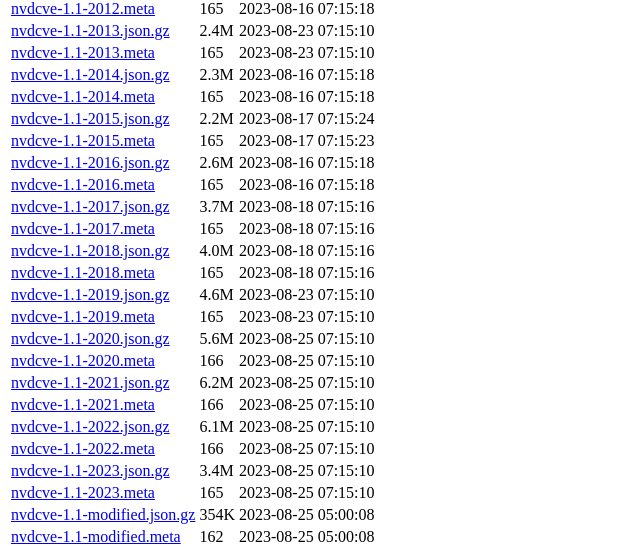
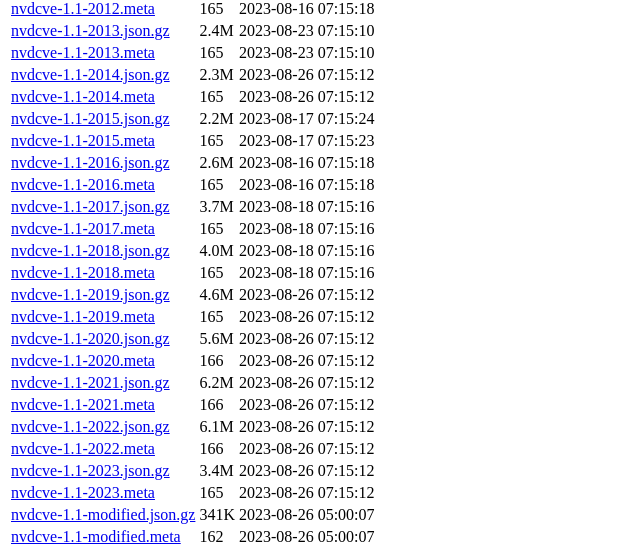
Before and after one commit to beny23/nvd-nist-mirror, a plain HTML site: page feeds/json/cve/1.1/index.html in a window 1280 px wide. Shown: the part 473-1027 px from the top of the page, 0-640 px from the left. Drawn offline with Linux system fonts and the light colour scheme.

Commit message:
deploy: ef597cdd05ce031c7dac9162fe0c5dd3ab7326f3

```diff
--- a/feeds/json/cve/1.1/index.html
+++ b/feeds/json/cve/1.1/index.html
@@ -23,8 +23,8 @@
 <tr><td> <a href="nvdcve-1.1-2012.meta">nvdcve-1.1-2012.meta</a></td> <td>165</td> <td> 2023-08-16 07:15:18 </td></tr>
 <tr><td> <a href="nvdcve-1.1-2013.json.gz">nvdcve-1.1-2013.json.gz</a></td> <td>2.4M</td> <td> 2023-08-23 07:15:10 </td></tr>
 <tr><td> <a href="nvdcve-1.1-2013.meta">nvdcve-1.1-2013.meta</a></td> <td>165</td> <td> 2023-08-23 07:15:10 </td></tr>
-<tr><td> <a href="nvdcve-1.1-2014.json.gz">nvdcve-1.1-2014.json.gz</a></td> <td>2.3M</td> <td> 2023-08-16 07:15:18 </td></tr>
-<tr><td> <a href="nvdcve-1.1-2014.meta">nvdcve-1.1-2014.meta</a></td> <td>165</td> <td> 2023-08-16 07:15:18 </td></tr>
+<tr><td> <a href="nvdcve-1.1-2014.json.gz">nvdcve-1.1-2014.json.gz</a></td> <td>2.3M</td> <td> 2023-08-26 07:15:12 </td></tr>
+<tr><td> <a href="nvdcve-1.1-2014.meta">nvdcve-1.1-2014.meta</a></td> <td>165</td> <td> 2023-08-26 07:15:12 </td></tr>
 <tr><td> <a href="nvdcve-1.1-2015.json.gz">nvdcve-1.1-2015.json.gz</a></td> <td>2.2M</td> <td> 2023-08-17 07:15:24 </td></tr>
 <tr><td> <a href="nvdcve-1.1-2015.meta">nvdcve-1.1-2015.meta</a></td> <td>165</td> <td> 2023-08-17 07:15:23 </td></tr>
 <tr><td> <a href="nvdcve-1.1-2016.json.gz">nvdcve-1.1-2016.json.gz</a></td> <td>2.6M</td> <td> 2023-08-16 07:15:18 </td></tr>
@@ -33,16 +33,16 @@
 <tr><td> <a href="nvdcve-1.1-2017.meta">nvdcve-1.1-2017.meta</a></td> <td>165</td> <td> 2023-08-18 07:15:16 </td></tr>
 <tr><td> <a href="nvdcve-1.1-2018.json.gz">nvdcve-1.1-2018.json.gz</a></td> <td>4.0M</td> <td> 2023-08-18 07:15:16 </td></tr>
 <tr><td> <a href="nvdcve-1.1-2018.meta">nvdcve-1.1-2018.meta</a></td> <td>165</td> <td> 2023-08-18 07:15:16 </td></tr>
-<tr><td> <a href="nvdcve-1.1-2019.json.gz">nvdcve-1.1-2019.json.gz</a></td> <td>4.6M</td> <td> 2023-08-23 07:15:10 </td></tr>
-<tr><td> <a href="nvdcve-1.1-2019.meta">nvdcve-1.1-2019.meta</a></td> <td>165</td> <td> 2023-08-23 07:15:10 </td></tr>
-<tr><td> <a href="nvdcve-1.1-2020.json.gz">nvdcve-1.1-2020.json.gz</a></td> <td>5.6M</td> <td> 2023-08-25 07:15:10 </td></tr>
-<tr><td> <a href="nvdcve-1.1-2020.meta">nvdcve-1.1-2020.meta</a></td> <td>166</td> <td> 2023-08-25 07:15:10 </td></tr>
-<tr><td> <a href="nvdcve-1.1-2021.json.gz">nvdcve-1.1-2021.json.gz</a></td> <td>6.2M</td> <td> 2023-08-25 07:15:10 </td></tr>
-<tr><td> <a href="nvdcve-1.1-2021.meta">nvdcve-1.1-2021.meta</a></td> <td>166</td> <td> 2023-08-25 07:15:10 </td></tr>
-<tr><td> <a href="nvdcve-1.1-2022.json.gz">nvdcve-1.1-2022.json.gz</a></td> <td>6.1M</td> <td> 2023-08-25 07:15:10 </td></tr>
-<tr><td> <a href="nvdcve-1.1-2022.meta">nvdcve-1.1-2022.meta</a></td> <td>166</td> <td> 2023-08-25 07:15:10 </td></tr>
-<tr><td> <a href="nvdcve-1.1-2023.json.gz">nvdcve-1.1-2023.json.gz</a></td> <td>3.4M</td> <td> 2023-08-25 07:15:10 </td></tr>
-<tr><td> <a href="nvdcve-1.1-2023.meta">nvdcve-1.1-2023.meta</a></td> <td>165</td> <td> 2023-08-25 07:15:10 </td></tr>
-<tr><td> <a href="nvdcve-1.1-modified.json.gz">nvdcve-1.1-modified.json.gz</a></td> <td>354K</td> <td> 2023-08-25 05:00:08 </td></tr>
-<tr><td> <a href="nvdcve-1.1-modified.meta">nvdcve-1.1-modified.meta</a></td> <td>162</td> <td> 2023-08-25 05:00:08 </td></tr>
+<tr><td> <a href="nvdcve-1.1-2019.json.gz">nvdcve-1.1-2019.json.gz</a></td> <td>4.6M</td> <td> 2023-08-26 07:15:12 </td></tr>
+<tr><td> <a href="nvdcve-1.1-2019.meta">nvdcve-1.1-2019.meta</a></td> <td>165</td> <td> 2023-08-26 07:15:12 </td></tr>
+<tr><td> <a href="nvdcve-1.1-2020.json.gz">nvdcve-1.1-2020.json.gz</a></td> <td>5.6M</td> <td> 2023-08-26 07:15:12 </td></tr>
+<tr><td> <a href="nvdcve-1.1-2020.meta">nvdcve-1.1-2020.meta</a></td> <td>166</td> <td> 2023-08-26 07:15:12 </td></tr>
+<tr><td> <a href="nvdcve-1.1-2021.json.gz">nvdcve-1.1-2021.json.gz</a></td> <td>6.2M</td> <td> 2023-08-26 07:15:12 </td></tr>
+<tr><td> <a href="nvdcve-1.1-2021.meta">nvdcve-1.1-2021.meta</a></td> <td>166</td> <td> 2023-08-26 07:15:12 </td></tr>
+<tr><td> <a href="nvdcve-1.1-2022.json.gz">nvdcve-1.1-2022.json.gz</a></td> <td>6.1M</td> <td> 2023-08-26 07:15:12 </td></tr>
+<tr><td> <a href="nvdcve-1.1-2022.meta">nvdcve-1.1-2022.meta</a></td> <td>166</td> <td> 2023-08-26 07:15:12 </td></tr>
+<tr><td> <a href="nvdcve-1.1-2023.json.gz">nvdcve-1.1-2023.json.gz</a></td> <td>3.4M</td> <td> 2023-08-26 07:15:12 </td></tr>
+<tr><td> <a href="nvdcve-1.1-2023.meta">nvdcve-1.1-2023.meta</a></td> <td>165</td> <td> 2023-08-26 07:15:12 </td></tr>
+<tr><td> <a href="nvdcve-1.1-modified.json.gz">nvdcve-1.1-modified.json.gz</a></td> <td>341K</td> <td> 2023-08-26 05:00:07 </td></tr>
+<tr><td> <a href="nvdcve-1.1-modified.meta">nvdcve-1.1-modified.meta</a></td> <td>162</td> <td> 2023-08-26 05:00:07 </td></tr>
 </table></body></html>
```
Also changed, not shown: feeds/index.html (+1 -1 lines), feeds/json/cve/index.html (+1 -1 lines), feeds/json/index.html (+1 -1 lines), index.html (+1 -1 lines), 10 other files.
